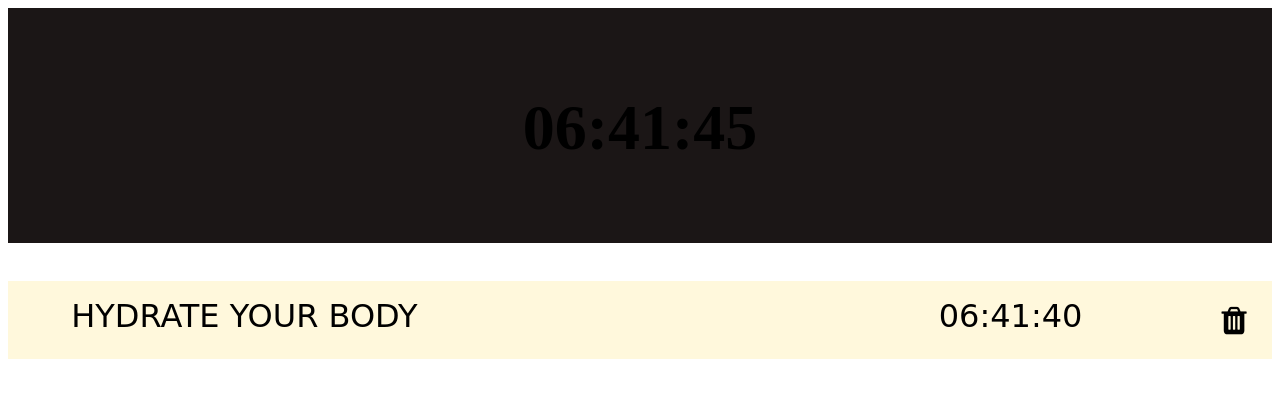
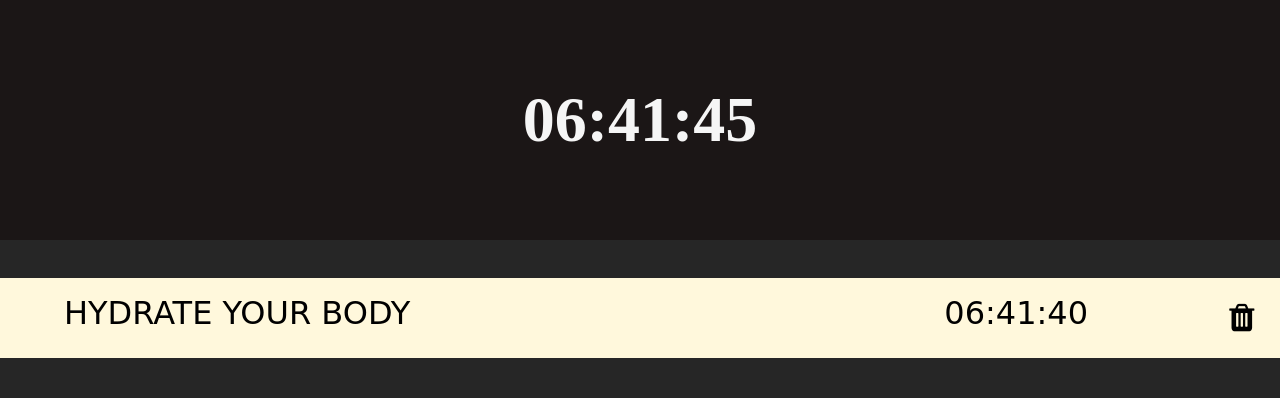
Before and after one commit to snehalwagh2121/DailyTaskManager, a plain HTML site: page index.html in a window 1280 px wide. Drawn offline with Linux system fonts and the light colour scheme; a web font is replaced by a local one.

Commit message:
Add files via upload

```diff
--- a/index.css
+++ b/index.css
@@ -1,9 +1,16 @@
-.body{
+body{
     height: 100%;
     width: 100%;
-    margin: 0;
-    padding: 0;
+    margin: 0px;
+    padding: 0px;
     overflow-x: hidden;
+}
+.top-container{
+    height: 100%;
+    width: 100%;
+    margin: 0px;
+    padding: 0px;
+    background-color: #262626;
 }
 .container{
     height: 30%;
@@ -16,11 +23,12 @@
     line-height: 30vh;
     vertical-align: middle;
     font-size: 2rem;
+    color: whitesmoke;
 }
 .content{
     position: relative;
     background-color: cornsilk;
-    margin: 3% 0;
+    margin: 3% 0%;
     width: 100%;
     height: 10%;
     font-family: 'Baloo Tamma 2', cursive;
--- a/index.html
+++ b/index.html
@@ -8,11 +8,12 @@
     <link href="https://fonts.googleapis.com/css2?family=Baloo+Tamma+2&display=swap" rel="stylesheet">
 </head>
 <body>
-    <div class="container">
-        <div class="timer">
-            <div class="clock"></div>
+    <div class="top-container">
+        <div class="container">
+            <div class="timer">
+                <div class="clock"></div>
+            </div>
         </div>
-    </div>
         <div class="tasks">
             <div class="content">
                 <span class="task">HYDRATE YOUR BODY</span>
@@ -20,7 +21,7 @@
                 <i class='fa fa-trash delete' aria-hidden='true'></i>
             </div>
         </div>
-
+    </div>
 
     <script src="index.js"></script>
 </body>
```
